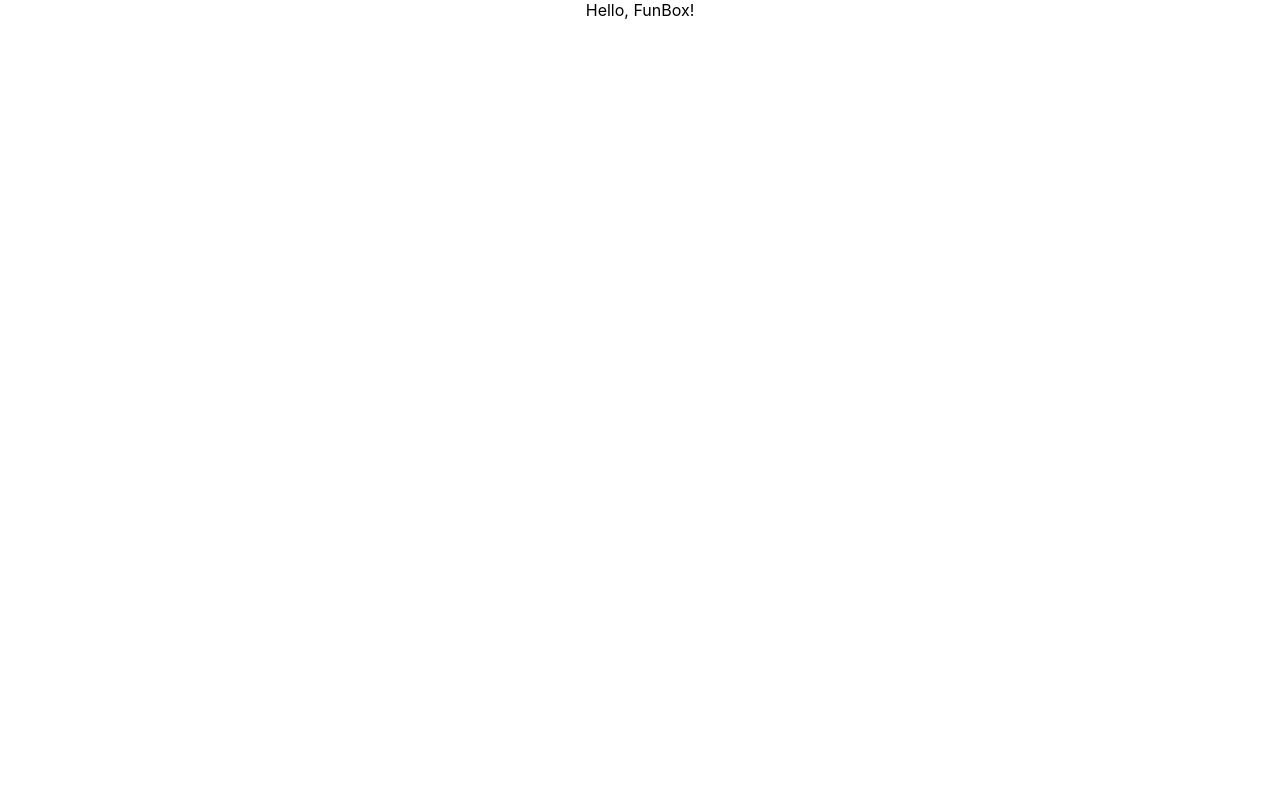
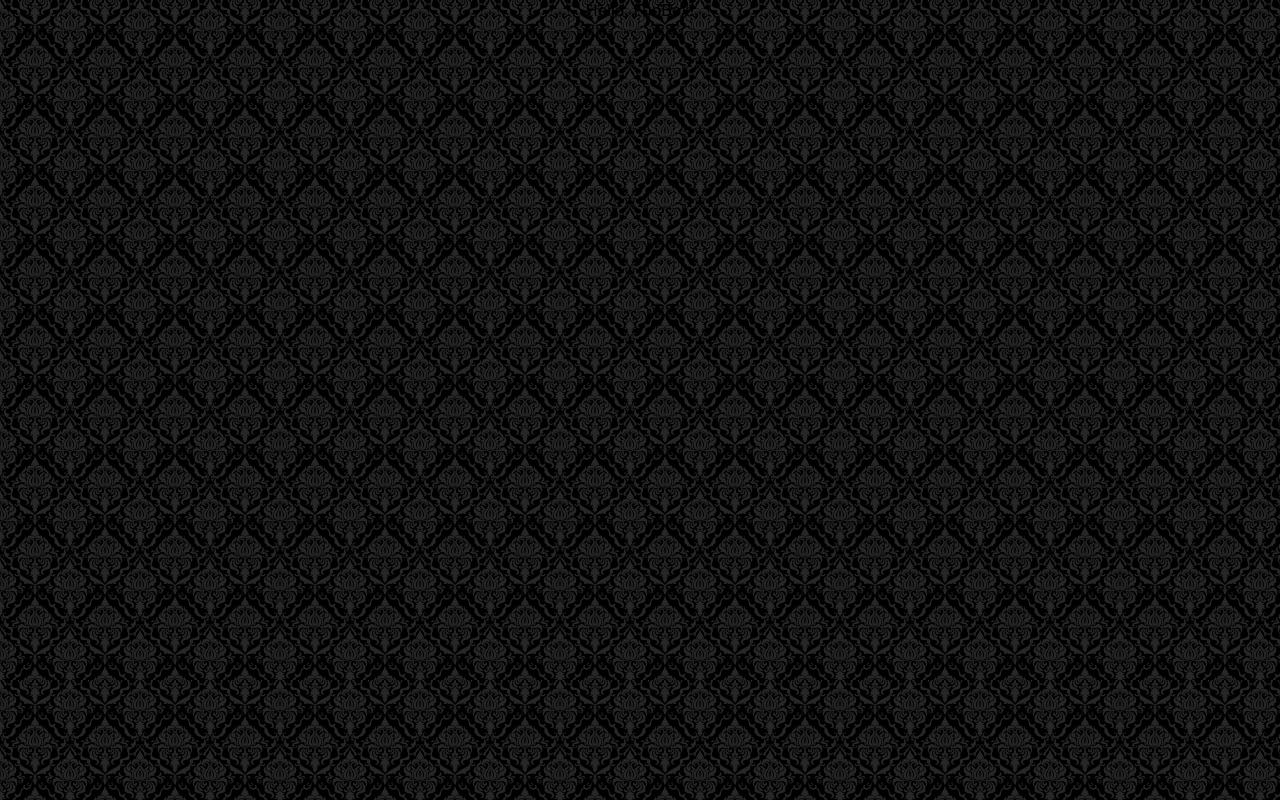
Before and after one commit to OxeoH/react-funbox-test, a React (Create React App) app: page / in a window 1280 px wide. Built offline with nearby package versions, Linux system fonts and the light colour scheme; the HTML template or start-up script is replaced by a standard one.

Commit message:
added background

```diff
--- a/src/index.css
+++ b/src/index.css
@@ -5,6 +5,8 @@ body {
     sans-serif;
   -webkit-font-smoothing: antialiased;
   -moz-osx-font-smoothing: grayscale;
+
+  background: black url('./assets/Pattern.png') repeat;
 }
 
 code {
```
Also changed, not shown: src/assets/Pattern.png (added).
